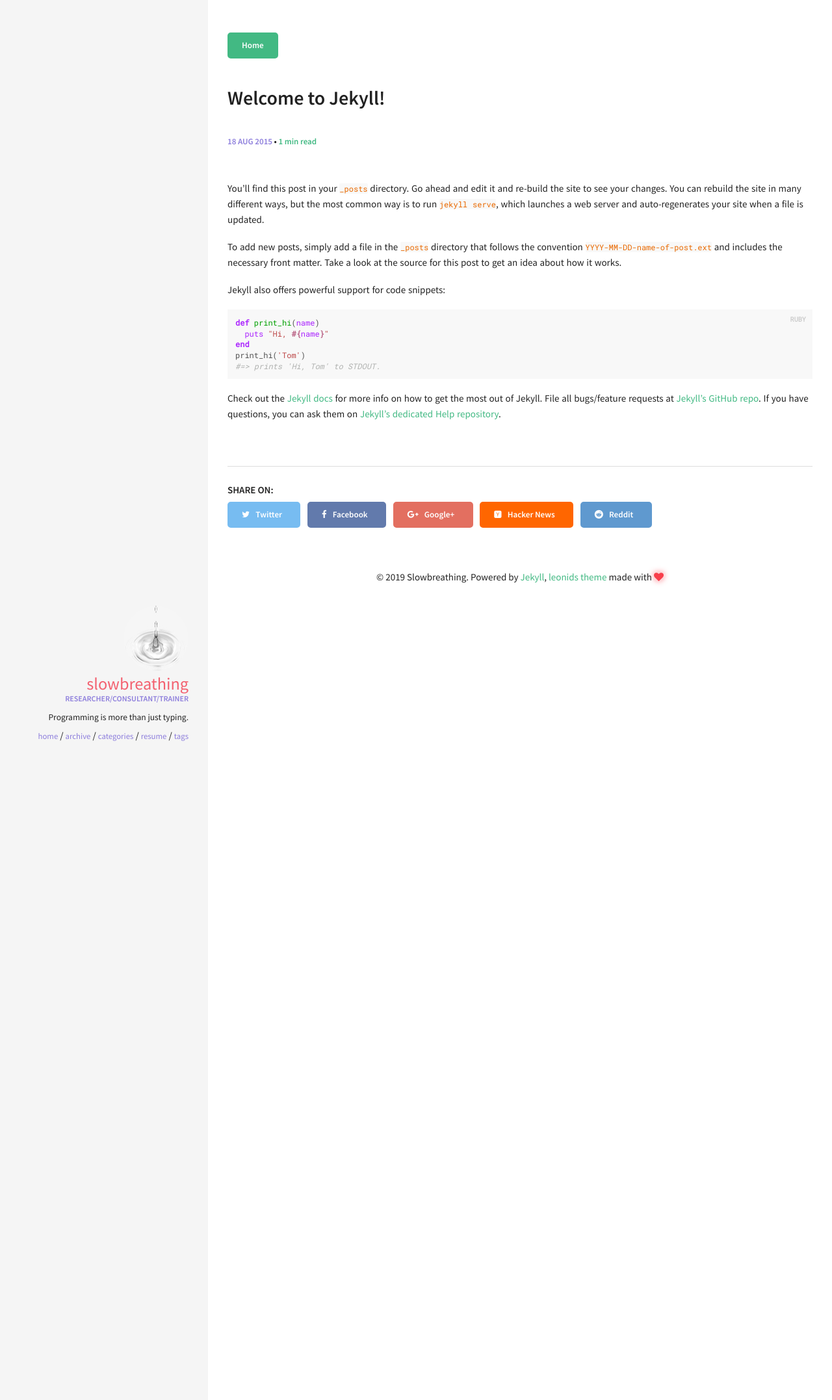
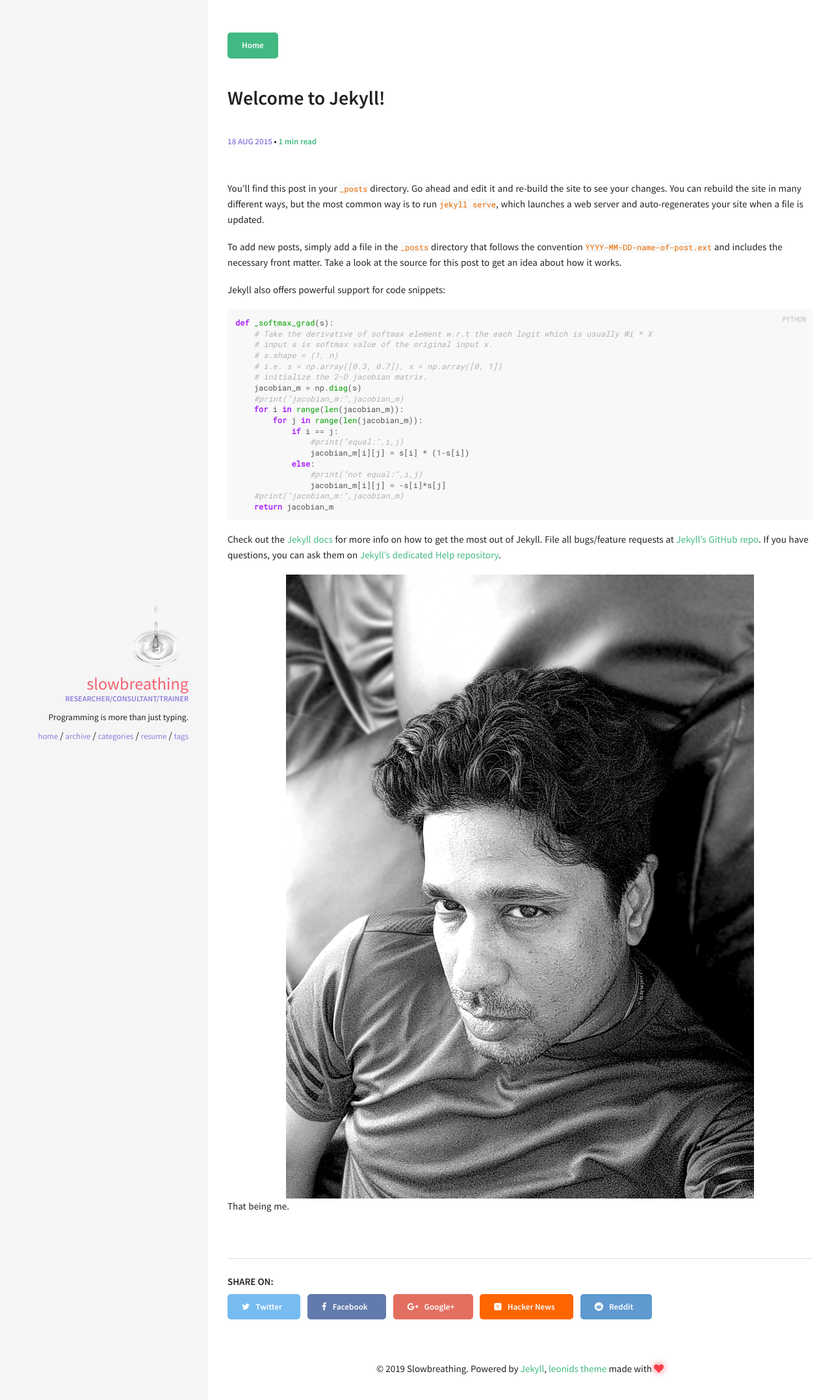
Before and after one commit to slowbreathing/slowbreathing.github.io, a Jekyll site: the page built from _posts/2015-08-18-welcome-to-jekyll.md, in a window 1280 px wide. Shown: the top 2154 px of the page at 65% size. Built offline with Jekyll 4.4.1, drawn with Linux system fonts in a browser that asks for light colours.

Commit message:
updated site

```diff
--- a/_posts/2015-08-18-welcome-to-jekyll.md
+++ b/_posts/2015-08-18-welcome-to-jekyll.md
@@ -13,16 +13,33 @@ To add new posts, simply add a file in the `_posts` directory that follows the c
 
 Jekyll also offers powerful support for code snippets:
 
-{% highlight ruby %}
-def print_hi(name)
-  puts "Hi, #{name}"
-end
-print_hi('Tom')
-#=> prints 'Hi, Tom' to STDOUT.
+{% highlight python %}
+def _softmax_grad(s):
+    # Take the derivative of softmax element w.r.t the each logit which is usually Wi * X
+    # input s is softmax value of the original input x.
+    # s.shape = (1, n)
+    # i.e. s = np.array([0.3, 0.7]), x = np.array([0, 1])
+    # initialize the 2-D jacobian matrix.
+    jacobian_m = np.diag(s)
+    #print("jacobian_m:",jacobian_m)
+    for i in range(len(jacobian_m)):
+        for j in range(len(jacobian_m)):
+            if i == j:
+                #print("equal:",i,j)
+                jacobian_m[i][j] = s[i] * (1-s[i])
+            else:
+                #print("not equal:",i,j)
+                jacobian_m[i][j] = -s[i]*s[j]
+    #print("jacobian_m:",jacobian_m)
+    return jacobian_m
 {% endhighlight %}
 
 Check out the [Jekyll docs][jekyll] for more info on how to get the most out of Jekyll. File all bugs/feature requests at [Jekyll’s GitHub repo][jekyll-gh]. If you have questions, you can ask them on [Jekyll’s dedicated Help repository][jekyll-help].
 
+![Smithsonian Image]({{ site.url }}/img/self.png)
+That being me.
+
+
 [jekyll]:      http://jekyllrb.com
 [jekyll-gh]:   https://github.com/jekyll/jekyll
 [jekyll-help]: https://github.com/jekyll/jekyll-help
```
Also changed, not shown: img/self.png (added), 3 other files.
